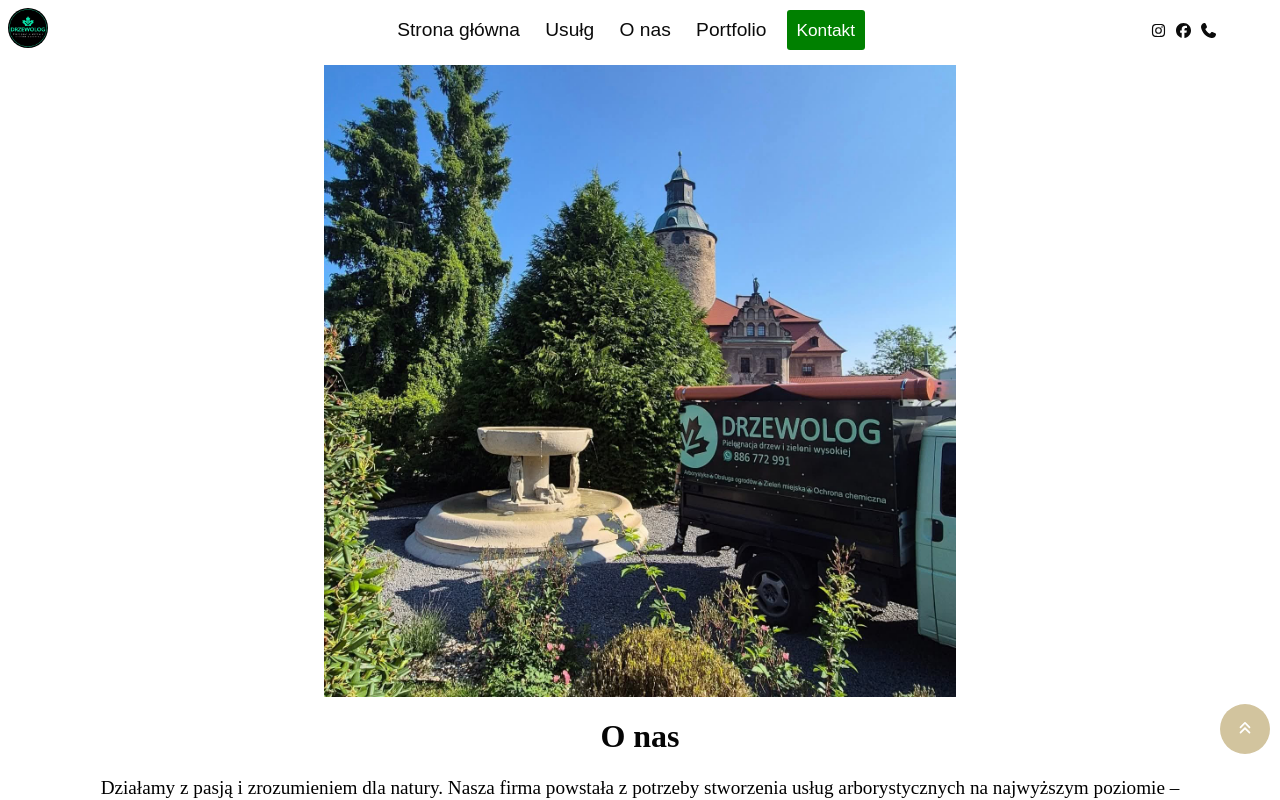
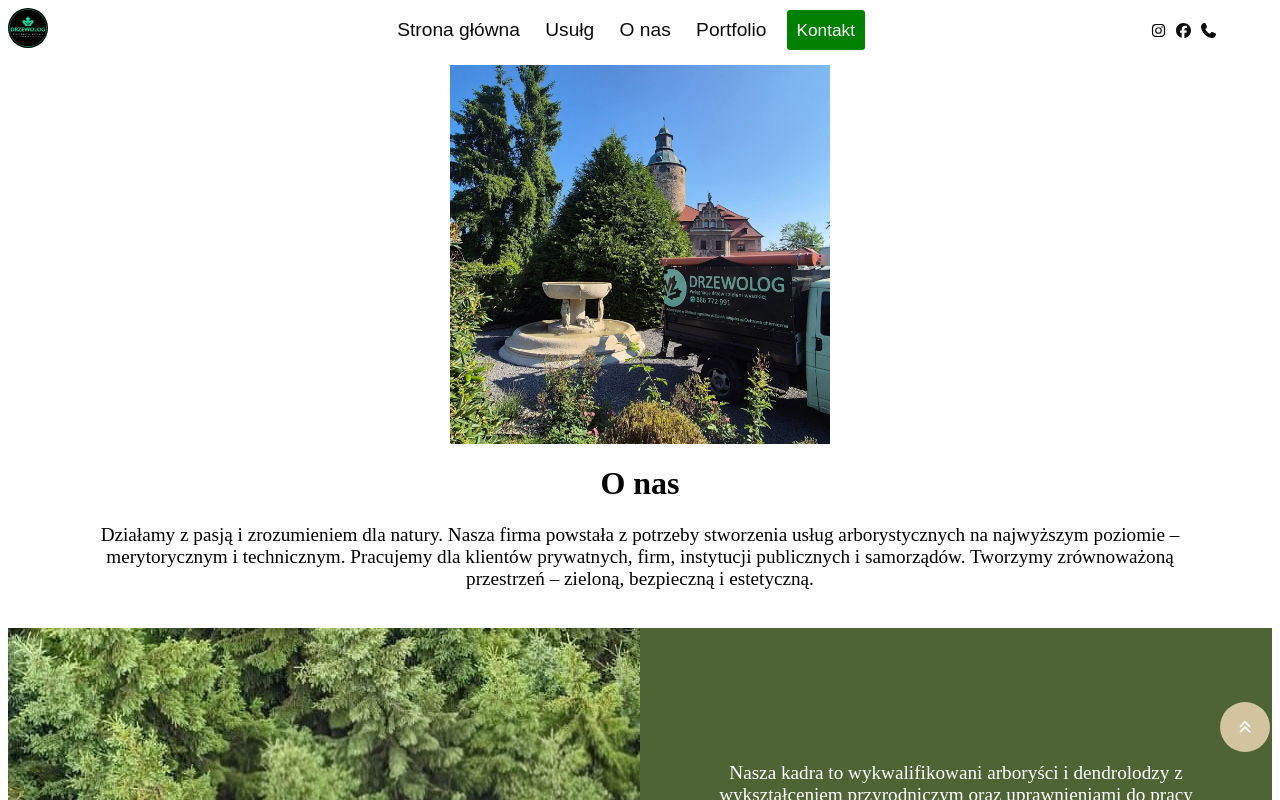
Before and after one commit to robsonmanata/DrzewologSite, a React (Vite) app: page /#/Onas/onas in a window 1280 px wide. Shown: the top 800 px of the page. Built offline with nearby package versions, Linux system fonts and the light colour scheme.

Commit message:
adjust o nas image

```diff
--- a/src/Components/ONas/onas.css
+++ b/src/Components/ONas/onas.css
@@ -15,8 +15,8 @@
 
 .sectionOnas-img{
 
-  max-width: 50%;
-  max-height: 50%;
+  max-width: 30%;
+  max-height: 30%;
   aspect-ratio: 16/16;
   object-fit: cover;
 }
```
